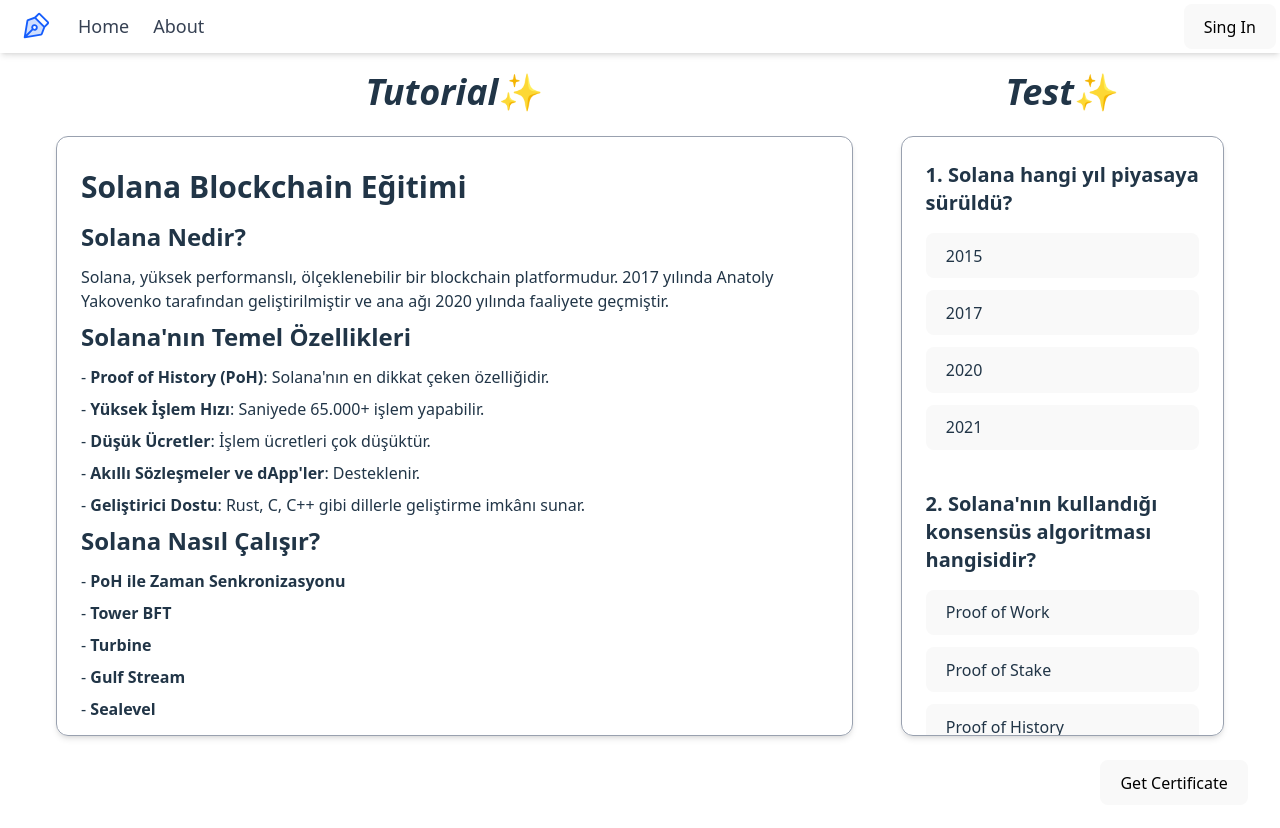
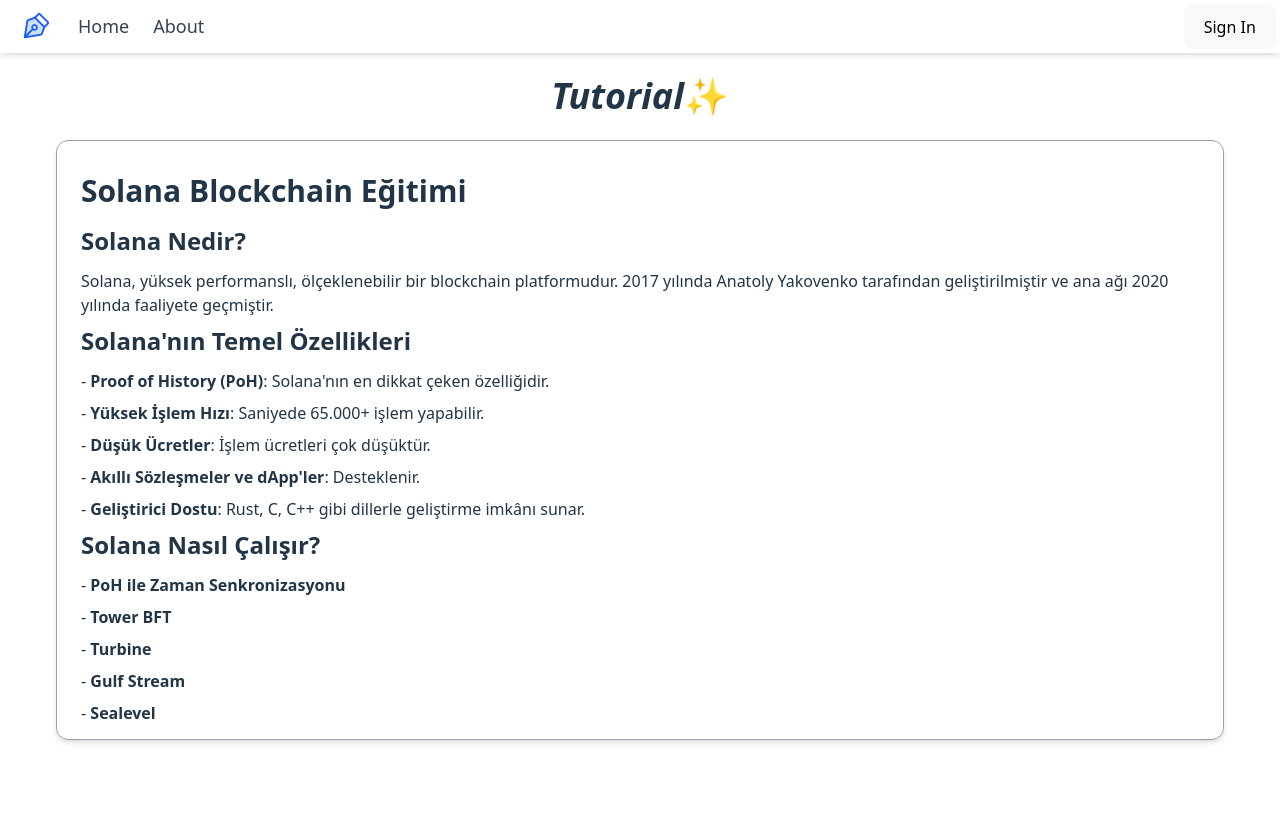
Before and after one commit to sbasrik/web1-team, a React (Vite) app: page / in a window 1280 px wide. Shown: the top 828 px of the page. After the commit the page ends 800 px from the top, so only its background shows below. Built offline with nearby package versions, Linux system fonts and the light colour scheme.

Commit message:
sign ve test görünürlükleri değişti

```diff
--- a/src/App.tsx
+++ b/src/App.tsx
@@ -1,4 +1,3 @@
-// import { useState } from 'react'
 import { useState } from 'react'
 import './App.css'
 import Navbar from './components/Navbar'
@@ -12,18 +11,27 @@
 
   const [isCertificateDialogOpen, setIsCertificateDialogOpen] = useState<boolean>(true);
 
+  const [isLoggedIn, setIsLoggedIn] = useState(false); // Giriş durumu
+
+  const handleLogintwo = () => {
+    setIsLoggedIn(true); // Giriş yapınca true olacak
+  };
+
   return (
     <div className='w-full flex flex-col'>
-      <Navbar/>
+      <Navbar handleLogintwo={handleLogintwo} isLoggedIn={isLoggedIn} />
       <div className='flex flex-row left-0 top-20 w-full'>
         <Tutorial/>
-        <Test/>
+        {isLoggedIn && <Test />}
       </div>
-      <div className="flex justify-end">
-        <button className="bg-green-600 text-black px-6 py-3 rounded-lg hover:bg-green-700 transition">
-        Get Certificate
-        </button>
-      </div>
+      {/* Sertifika butonu sadece giriş yapınca */}
+      {isLoggedIn && (
+        <div className="flex justify-end p-4">
+          <button className="bg-green-600 text-black px-6 py-3 rounded-lg hover:bg-green-700 transition">
+            Sertifika Al
+          </button>
+        </div>
+      )}
     </div>
   )
 }
--- a/src/components/Navbar.tsx
+++ b/src/components/Navbar.tsx
@@ -1,7 +1,12 @@
 import { useState } from "react";
 import { PiPenNibDuotone } from "react-icons/pi";
 
-export default function Navbar() {
+type NavbarProps = {
+  handleLogintwo: () => void;
+  isLoggedIn: boolean;
+};
+
+export default function Navbar({ handleLogintwo, isLoggedIn }: NavbarProps) {
   const [isOpen, setIsOpen] = useState(false);
   const [username, setUsername] = useState(""); // Kullanıcı adını tutacak
   const [inputUsername, setInputUsername] = useState(""); // Input içindeki geçici kullanıcı adı
@@ -29,7 +34,7 @@
           if (!username) setIsOpen(true);
         }}
          className="text-black ">
-          {username ? username : "Sing In"}
+          {username ? username : "Sign In"}
         </button>
 
         {/* Modal */}
@@ -59,6 +64,7 @@
                 required
               />
               <button
+                onClick={handleLogintwo}
                 type="submit"
                 className="bg-green-500 text-black p-3 rounded-lg hover:bg-green-600"
               >
```
